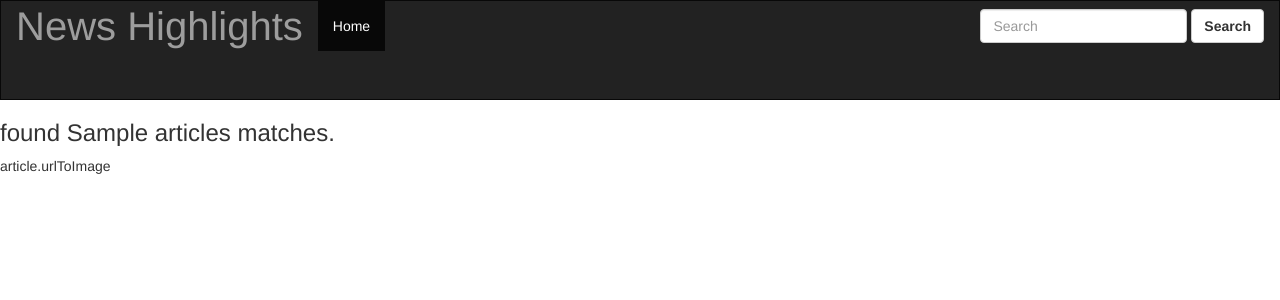
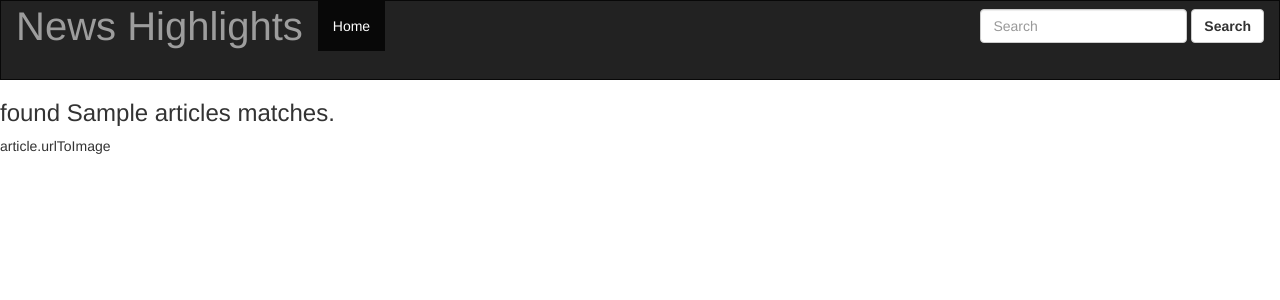
Before and after one commit to Brightmuk/News-highlight, a Flask app: template app/templates/search.html in a window 1280 px wide. Shown: the top 300 px of the page. Run offline with Flask 2, Linux system fonts and the light colour scheme; the template is opened without the code that fills it: most values are stand-ins (such as "Sample title", 1, 10 or a date in 2020); some libraries are stand-ins or nearby versions.

Commit message:
Deployment to heroku

```diff
--- a/app/templates/navbar.html
+++ b/app/templates/navbar.html
@@ -1,6 +1,6 @@
 <html>
 
-<nav style="height:100px;border-radius:0px;"class="navbar navbar-inverse">
+<nav style="height:80px;border-radius:0px;"class="navbar navbar-inverse">
         <div class="container-fluid">
           <div class="navbar-header">
             <a class="navbar-brand" style="font-size:40px;"href="#">News Highlights</a>
```
Also changed, not shown: requirements.txt (added, +13 -0 lines), 1 other file.
